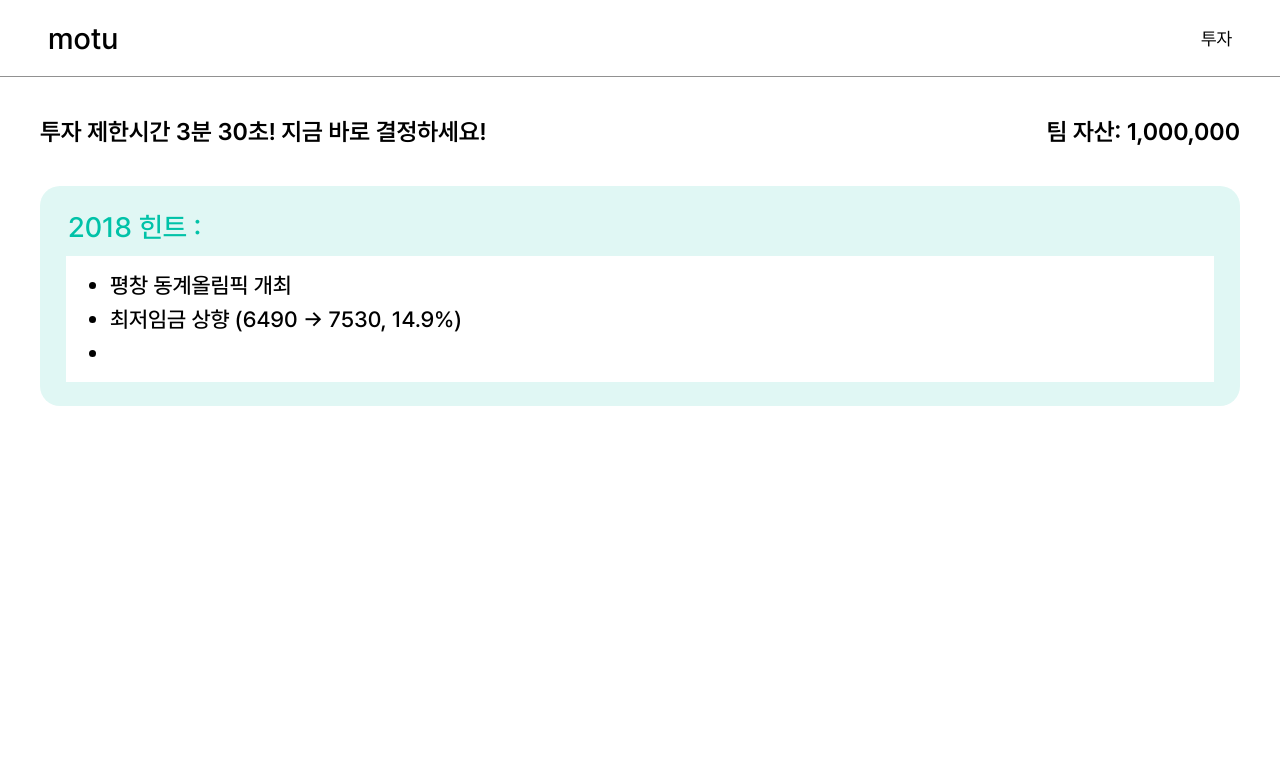
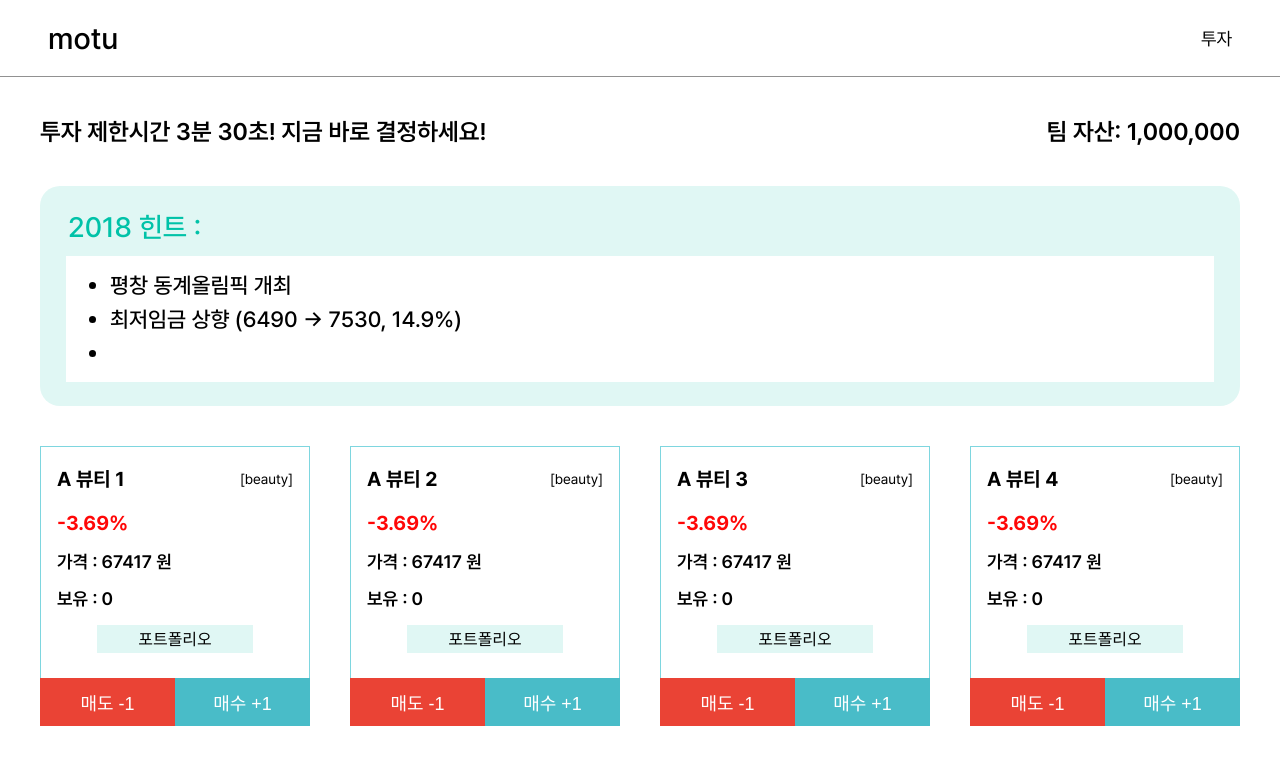
Before and after one commit to 9oormthon-univ/2025_SEASONTHON_TEAM_74_FE, a React (Vite) app: page /invest in a window 1280 px wide. Shown: the top 757 px of the page. Built offline with nearby package versions, Linux system fonts and the light colour scheme.

Commit message:
[FEATURE] InvestCard 컴포넌트 구현

```diff
--- a/src/components/game/InvestCard.jsx
+++ b/src/components/game/InvestCard.jsx
@@ -1,10 +1,27 @@
 import React from 'react';
 import styled from 'styled-components';
 
-const InvestCard = () => {
+const InvestCard = ({ name, category, rate, price, owned }) => {
     return (
         <Wrapper>
+            <Box>
+                <Header>
+                    <Title>{name}</Title>
+                    <Category>[{category}]</Category>
+                </Header>
 
+                <Rate rate={rate}>{rate}%</Rate>
+
+                <Info>가격 : {price} 원</Info>
+                <Info>보유 : {owned}</Info>
+
+                <PortfolioBtn>포트폴리오</PortfolioBtn>
+            </Box>
+
+            <BtnContainer>
+                <SellBtn>매도 -1</SellBtn>
+                <BuyBtn>매수 +1</BuyBtn>
+            </BtnContainer>
         </Wrapper>
     );
 }
@@ -13,8 +30,95 @@ export default InvestCard;
 
 const Wrapper = styled.div`
     width: 100%;
-    min-height: 100vh;
+    max-width: 280px;
+    height: 280px;
     display: flex;
     flex-direction: column;
     color: #000000;
 `;
+
+const Box = styled.div`
+    flex: 1;
+    padding: 20px 16px;
+    border-top: 1px solid #7ED6DF;
+    border-left: 1px solid #7ED6DF;
+    border-right: 1px solid #7ED6DF;
+`;
+
+const Header = styled.div`
+    display: flex;
+    justify-content: space-between;
+    align-items: center;
+    margin-bottom: 20px;
+`;
+
+const Title = styled.span`
+    font-size: 20px;
+    font-weight: 700;
+`;
+
+const Category = styled.span`
+    font-size: 14px;
+    font-weight: 400;
+`;
+
+const Rate = styled.div`
+    font-size: 20px;
+    font-weight: 700;
+    margin-bottom: 16px;
+    text-align: left;
+    color: ${({ rate }) => (rate < 0 ? '#FF0707' : '#0717FF')};
+`;
+
+const Info = styled.div`
+    font-size: 18px;
+    font-weight: 600;
+    text-align: left;
+    margin-bottom: 16px;
+`;
+
+const PortfolioBtn = styled.button`
+    width: 156px;
+    height: 28px;
+    background-color: #E0F7F4;
+    border: none;
+    font-size: 16px;
+    font-weight: 600;
+    line-height: 28px;
+    text-align: center;
+    margin: 0 auto;
+    cursor: pointer;
+`;
+
+const BtnContainer = styled.div`
+    display: flex;
+    flex-direction: row;
+`;
+
+const SellBtn = styled.button`
+    background: #EA4335;
+    color: #FFFFFF;
+    width: 100%;
+    height: 48px;
+    border: none;
+    display: flex;
+    justify-content: center;
+    align-items: center;
+    font-size: 18px;
+    font-weight: 500;
+    cursor: pointer;
+`;
+
+const BuyBtn = styled.button`
+    background: #3AB7C4EB;
+    color: #FFFFFF;
+    width: 100%;
+    height: 48px;
+    border: none;
+    display: flex;
+    justify-content: center;
+    align-items: center;
+    font-size: 18px;
+    font-weight: 500;
+    cursor: pointer;
+`;
--- a/src/pages/Invest.jsx
+++ b/src/pages/Invest.jsx
@@ -2,9 +2,19 @@ import React from 'react';
 import styled from 'styled-components';
 import TitleHeader from '../components/TitleHeader';
 import InfoCard from '../components/game/InfoCard';
+import InvestCard from '../components/game/InvestCard';
 
 const Invest = () => {
     const money = "1,000,000";
+
+    const stocks = Array.from({ length: 16 }, (_, i) => ({
+        id: i,
+        name: `A 뷰티 ${i + 1}`,
+        category: "beauty",
+        rate: -3.69,
+        price: 67417,
+        owned: 0,
+    }));
 
     return (
         <Wrapper>
@@ -14,6 +24,7 @@ const Invest = () => {
                     <Heading>투자 제한시간 3분 30초! 지금 바로 결정하세요!</Heading>
                     <Heading>팀 자산: {money}</Heading>
                 </Row>
+
                 <InfoCard
                     title="2018 힌트 :"
                     items={[
@@ -22,6 +33,19 @@ const Invest = () => {
                         " "
                     ]}
                 />
+
+                <InvestCardContainer>
+                    {stocks.map((stock) => (
+                        <InvestCard
+                            key={stock.id}
+                            name={stock.name}
+                            category={stock.category}
+                            rate={stock.rate}
+                            price={stock.price}
+                            owned={stock.owned}
+                        />
+                    ))}
+                </InvestCardContainer>
             </BodyContainer>
         </Wrapper>
     );
@@ -62,3 +86,13 @@ const Heading = styled.span`
     margin-bottom: 0;
     cursor: default;
 `;
+
+const InvestCardContainer = styled.div`
+    width: 100%;
+    max-width: 1200px;
+    display: grid;
+    grid-template-rows: repeat(4, auto);
+    grid-template-columns: repeat(4, 1fr);
+    gap: 32px 40px;
+    margin-top: 40px;
+`;
```
